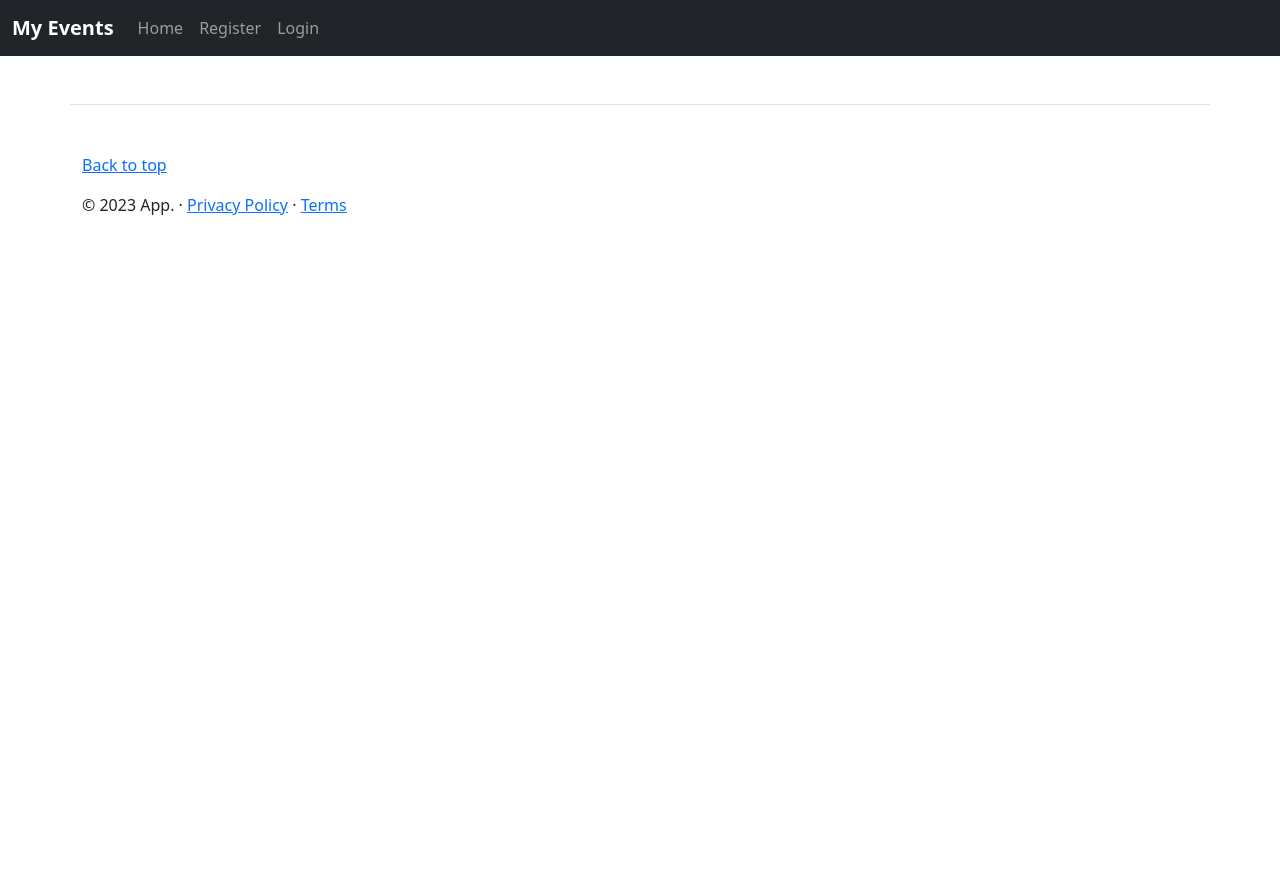
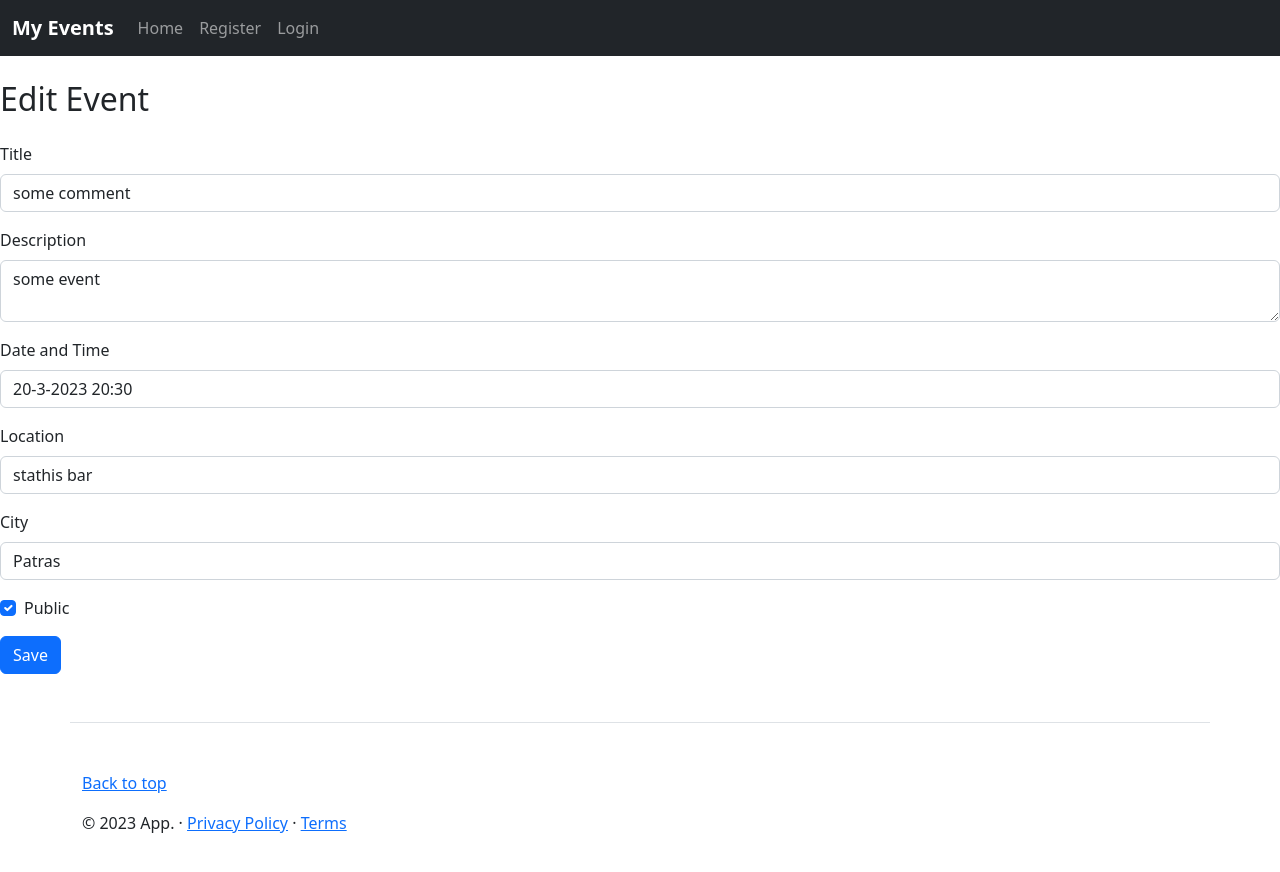
Before and after one commit to inikolao/SmlpeVodaCampPart4, a React (Create React App) app: page /edit/1 in a window 1280 px wide. Shown: the top 872 px of the page. Before the commit the page ends 800 px from the top, so only its background shows below. Built offline with nearby package versions, Linux system fonts and the light colour scheme; data requests are answered from the project's data file.

Commit message:
browsing is working. Redux EVENT and USER library fully functional. log in finish .missing only add event function

```diff
--- a/db.json
+++ b/db.json
@@ -79,8 +79,8 @@
       "title": "some comment",
       "description": "some event",
       "datetime": "20-3-2023 20:30",
-      "location": "bar tiki",
-      "city": "Athens",
+      "location": "stathis bar",
+      "city": "Patras",
       "ownerid": 1,
       "public": true,
       "files": [
@@ -129,7 +129,7 @@
       "datetime": "20-4-2023 20:30",
       "location": "bar tiki",
       "city": "patras",
-      "ownerid": 4,
+      "ownerid": 1,
       "public": false,
       "files": [
         {
--- a/src/App.js
+++ b/src/App.js
@@ -15,6 +15,8 @@ import Eventlist from "./components/pages/EventPage/Manage/eventlist";
 import Profile from "./components/profile";
 import EventListPublic from "./components/pages/EventPage/Public/eventListPublic";
 import Eventprofile from "./components/pages/EventPage/eventprofile";
+import EditEvent from "./components/pages/EventPage/Manage/editEvent";
+import AddEvent from "./components/pages/EventPage/Manage/addEvent";
 
 function App() {
     const [token, setToken] = useState();
@@ -32,6 +34,8 @@ function App() {
                 <Route path='/logout' element={<Logout/>}></Route>
                 <Route path='/profile/:username' element={<Profile/>}></Route>
                 <Route path='/eventprofile/:id' element={<Eventprofile/>}></Route>
+                <Route path='/edit/:id' element={<EditEvent/>}></Route>
+                <Route path='/eventadd' element={<AddEvent/>}></Route>
             </Routes>
         </BrowserRouter>
 
--- /dev/null
+++ b/src/components/pages/EventPage/Manage/addEvent.js
@@ -0,0 +1,9 @@
+import React from 'react';
+
+function AddEvent() {
+    return (
+        <div></div>
+    );
+}
+
+export default AddEvent;
--- /dev/null
+++ b/src/components/pages/EventPage/Manage/editEvent.js
@@ -0,0 +1,133 @@
+import React, {useEffect, useState} from 'react';
+import {useNavigate, useParams} from "react-router-dom";
+import {useDispatch, useSelector} from "react-redux";
+import {fetchEventsById, editEvent, changeEditStatus} from "../../../../reduxLib/eventsLib";
+
+
+function EditEvent() {
+
+    let {id} = useParams();
+    const[eventprofile,seteventprofile]=useState();
+    const dispatch = useDispatch();
+    let navigate = useNavigate();
+    const events = useSelector((state) => state.eventsreducer.selectedEvent);
+    const state= useSelector((state) => state.eventsreducer.state);
+    const editstatus= useSelector((state) => state.eventsreducer.editstatus);
+    const [editedEvent, setEditedEvent] = useState(eventprofile?eventprofile:'');
+    const [selectedOption, setSelectedOption] = useState('');
+
+    useEffect(()=>{
+        if (!events || events.id !== id) {
+            // Fetch the event by ID when the component mounts or when the id changes
+            dispatch(fetchEventsById(id)).then((action) => {
+                // Once the action is fulfilled, set the eventprofile state
+                if (action.payload) {
+                    seteventprofile(action.payload);
+                    setEditedEvent(action.payload);
+                    console.log(eventprofile);
+                }
+            });
+        } else {
+            // If the event data is already available, set the eventprofile state
+            seteventprofile(events);
+            console.log(events);
+        }
+    }, [dispatch,id,state])
+
+    useEffect(()=>{
+        if(editstatus === 'success'){
+            alert('Edit successful!')
+            navigate('/eventlist');
+            dispatch(changeEditStatus());
+        }
+
+    },[editstatus])
+
+   //const [editedEvent, setEditedEvent] = useState(eventprofile?eventprofile:'');
+    // Handle form input changes
+    const handleInputChange = (e) => {
+        const { name, value } = e.target;
+        setEditedEvent({ ...editedEvent, [name]: value });
+    };
+
+    // Handle form submission
+    const handleSubmit = (e) => {
+        e.preventDefault();
+        dispatch(editEvent(editedEvent));
+    };
+    const handleSelectChange = (e) => {
+        setSelectedOption(e.target.value);
+    };
+
+
+    return (
+        <div>
+            <h2 className="my-4">Edit Event</h2>
+            <form onSubmit={handleSubmit}>
+                <div className="mb-3">
+                    <label htmlFor="title" className="form-label">Title</label>
+                    <input
+                        type="text"
+                        className="form-control"
+                        name="title"
+                        value={editedEvent.title}
+                        onChange={handleInputChange}
+                    />
+                </div>
+                <div className="mb-3">
+                    <label htmlFor="description" className="form-label">Description</label>
+                    <textarea
+                        className="form-control"
+                        name="description"
+                        value={editedEvent.description}
+                        onChange={handleInputChange}
+                    />
+                </div>
+                <div className="mb-3">
+                    <label htmlFor="datetime" className="form-label">Date and Time</label>
+                    <input
+                        type="text"
+                        className="form-control"
+                        name="datetime"
+                        value={editedEvent.datetime}
+                        onChange={handleInputChange}
+                    />
+                </div>
+                <div className="mb-3">
+                    <label htmlFor="location" className="form-label">Location</label>
+                    <input
+                        type="text"
+                        className="form-control"
+                        name="location"
+                        value={editedEvent.location}
+                        onChange={handleInputChange}
+                    />
+                </div>
+                <div className="mb-3">
+                    <label htmlFor="city" className="form-label">City</label>
+                    <input
+                        type="text"
+                        className="form-control"
+                        name="city"
+                        value={editedEvent.city}
+                        onChange={handleInputChange}
+                    />
+                </div>
+                <div className="form-check mb-3">
+                    <input
+                        type="checkbox"
+                        className="form-check-input"
+                        name="public"
+                        checked={editedEvent.public}
+                        onChange={handleInputChange}
+                    />
+                    <label className="form-check-label" htmlFor="public">Public</label>
+                </div>
+                {/* Add more input fields for other event properties */}
+                <button type="submit" className="btn btn-primary">Save</button>
+            </form>
+        </div>
+    );
+}
+
+export default EditEvent;
--- a/src/components/pages/EventPage/Manage/eventlist.js
+++ b/src/components/pages/EventPage/Manage/eventlist.js
@@ -1,40 +1,96 @@
 import React, {useEffect, useState} from 'react';
 import {useDispatch, useSelector} from "react-redux";
-import {fetchEvents, fetchEventsById} from "../../../../reduxLib/eventsLib";
+import {
+    deleteEvent,
+    editEvent,
+    fetchEvents,
+    fetchEventsById,
+    filterEventsByOwnerId
+} from "../../../../reduxLib/eventsLib";
+import {useNavigate} from "react-router-dom";
 
 function Eventlist() {
     const [index, setIndex] = useState(0);
-    const[eventlist,setEventList]=useState();
+    const [eventlist,setEventList]=useState([]);
     const dispatch = useDispatch();
-    const events = useSelector((state) => state.eventsreducer.eventsList);
+    const navigate = useNavigate();
+    const events = useSelector((state) => state.eventsreducer.eventsListOwn);
     const state= useSelector((state) => state.eventsreducer.state);
     const id = useSelector((state)=> state.userreducer.id);
 
     useEffect(()=> {
         console.log('event profiles for user ',id);
+        console.log('initial state ',events);
         if (!events || events.length === 0) {
             // Fetch the event by ID when the component mounts or when the id changes
-            dispatch(fetchEventsById(id)).then((action) => {
+            dispatch(filterEventsByOwnerId(id)).then((action) => {
                 // Once the action is fulfilled, set the eventprofile state
                 if (action.payload) {
-
                     setEventList(action.payload);
-                    console.log("playload ",action.payload);
-                    console.log("playload E",eventlist);
+                    console.log("playload ", action.payload);
+                    console.log("playload E", eventlist);
                 }
             });
         } else {
-            let f=events.filter((event) => event.ownerid === id);
+            //let f=events.filter((event) => event.ownerid === id);
             // If the event data is already available, set the eventprofile state
-            setEventList(f);
-            console.log("not disp ",events);
+
+            setEventList(events);
+            console.log("not disp ",eventlist);
         }
 
-    }, [dispatch,state]);
+    }, [dispatch,id,state,eventlist]);
+
+
+    const handleSubmit = (event) => {
+        dispatch(deleteEvent(event));
+    };
+    function contents()
+    {
+        if(state.status === 'loading'){
+            return  <p text="Loading..." />;
+        }
+        else if(state.status==='success'){
+            return (<div className='container'>
+                    <h3>List Of Available Items</h3>
+                    { eventlist.map(item => <p key={item.id} item={item}/>)}
+                </div>
+            )
+        }
+    }
+
 
     return (
         <div>
-
+            <h1>Event List</h1>
+            <p><button onClick={() => navigate(`/eventadd`)}>Add New event</button></p>
+            <ul>
+                {eventlist.map((event) => (
+                    <li key={event.id}>
+                        <div>
+                            <h2><a href={`/eventprofile/${event.id}`}>{event.title}</a></h2>
+                            <button onClick={() => navigate(`/edit/${event.id}`)}>Edit</button>
+                            <button onClick={() =>handleSubmit(event)}>Delete</button>
+                        </div>
+                        <p>Description: {event.description}</p>
+                        <p>Date and Time: {event.datetime}</p>
+                        <p>Location: {event.location}</p>
+                        <p>City: {event.city}</p>
+                        <p>Owner ID: {event.ownerid}</p>
+                        <p>Public: {event.public ? 'Yes' : 'No'}</p>
+                        <div>
+                            <h3>Files:</h3>
+                            <ul>
+                                {event.files.map((file, index) => (
+                                    <li key={index}>
+                                        File {index + 1}: {file.file1}, {file.file2}
+                                    </li>
+                                ))}
+                            </ul>
+                        </div>
+                    </li>
+                ))}
+            </ul>
         </div>
     );
 }
--- a/src/components/pages/LoginPage/logout.js
+++ b/src/components/pages/LoginPage/logout.js
@@ -9,6 +9,7 @@ function Logout() {
 
     useEffect(()=>{
         dispatch(logoutUser());
+
         navigate('/');
     },[]);
 
--- a/src/reduxLib/eventsLib.js
+++ b/src/reduxLib/eventsLib.js
@@ -1,7 +1,11 @@
-import {createSlice, createAsyncThunk} from '@reduxjs/toolkit';
+import {createAsyncThunk, createSlice} from '@reduxjs/toolkit';
+
 const initialState = {
     eventsList: [],
+    eventsListOwn: [],
     selectedEvent: null,
+    registerstatus:'failure',
+    editstatus:'failure',
     status:"idle",
     error:''
 }
@@ -23,16 +27,27 @@ export const fetchEventsByPublic = createAsyncThunk('fetchData',async(publicflag
     return response.json()
 
 })
-export const filterEventsByOwnerId = createAsyncThunk(
-    'events/filterByOwnerId',
-    async (ownerId) => {
+export const filterEventsByOwnerId = createAsyncThunk('events/filterByOwnerId', async (ownerId) => {
         // Simulate an asynchronous operation, e.g., fetching data from an API.
-        let response = await fetch('http://localhost:3001/events');
-        const filteredEvents = response.json().filter((event) => event.ownerid === ownerId);
-
-        return filteredEvents;
+        let response = await fetch(`http://localhost:3001/events?ownerid=${ownerId}`);
+        return response.json();
     }
 );
+
+export const editEvent =createAsyncThunk('deleteEvent/events', async(eventdata)=>
+{
+    let response =await fetch(`http://localhost:3001/events/${eventdata.id}`,{
+        method:'PUT',
+        body: JSON.stringify(eventdata),
+        headers:{
+            'Content-Type' : 'application/json'
+        }
+    })
+    let data =await  response.json();
+    if(data !== null || data !== undefined)
+        return Promise.resolve('success')
+    return Promise.reject('failure')
+})
 
 export const addEvent =createAsyncThunk('update/events', async(eventdata)=>
 {
@@ -51,12 +66,8 @@ export const addEvent =createAsyncThunk('update/events', async(eventdata)=>
 
 export const deleteEvent =createAsyncThunk('events/delete', async(eventdata)=>
 {
-    let response =await fetch(`http://localhost:3001/events`,{
+    let response =await fetch(`http://localhost:3001/events/${eventdata.id}`,{
         method:'DELETE',
-        body: JSON.stringify(eventdata),
-        headers:{
-            'Content-Type' : 'application/json'
-        }
     })
     let data =await  response.json();
     if(data !== null || data !== undefined)
@@ -68,6 +79,12 @@ const eventslice = createSlice({
     name:"events",
     initialState,
     reducers:{
+        changeRegisterStatus:(state)=>{
+            state.registerstatus='failure';
+        },
+        changeEditStatus:(state)=>{
+            state.editstatus='failure';
+        }
     },
     extraReducers(builder){
         builder.addCase(fetchEvents.pending, (state, action) => {
@@ -111,11 +128,33 @@ const eventslice = createSlice({
         builder.addCase(filterEventsByOwnerId.fulfilled, (state, action)=>{
             state.status = 'success';
             //state.selectedEvent = state.selectedEvent.concat(action.payload);
-            state.eventsList=action.payload;
+            state.eventsListOwn=action.payload;
         })
         builder.addCase(filterEventsByOwnerId.rejected, (state, action)=>{
             state.status='error';
             state.error = state.error.message || 'Failed to fetch event by owner flag';
+        })
+        builder.addCase(editEvent.pending, (state, action)=>{
+            state.editstatus='loading';
+        })
+        builder.addCase(editEvent.fulfilled, (state, action)=>{
+            state.editstatus = 'success';
+            //state.selectedEvent = state.selectedEvent.concat(action.payload);
+        })
+        builder.addCase(editEvent.rejected, (state, action)=>{
+            state.editstatus='error';
+            state.error = state.error.message || 'Failed to edit event by id flag';
+        })
+        builder.addCase(deleteEvent.pending, (state, action)=>{
+            state.editstatus='loading';
+        })
+        builder.addCase(deleteEvent.fulfilled, (state, action)=>{
+            state.editstatus = 'success';
+            //state.selectedEvent = state.selectedEvent.concat(action.payload);
+        })
+        builder.addCase(deleteEvent.rejected, (state, action)=>{
+            state.editstatus='error';
+            state.error = state.error.message || 'Failed to edit event by id flag';
         })
     }
 })
@@ -123,4 +162,5 @@ const eventslice = createSlice({
 //export let
 //console.log(eventslice.reducer)
 //export let {eventList}= state => state.eventsreducer.eventList;
+export let {changeEditStatus, changeRegisterStatus} = eventslice.actions;
 export default eventslice.reducer;
```
